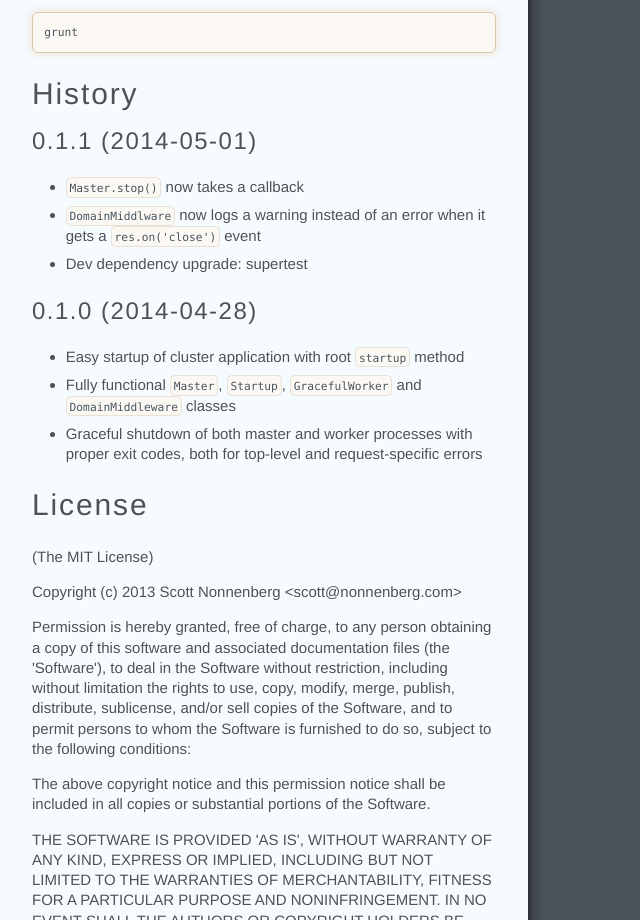
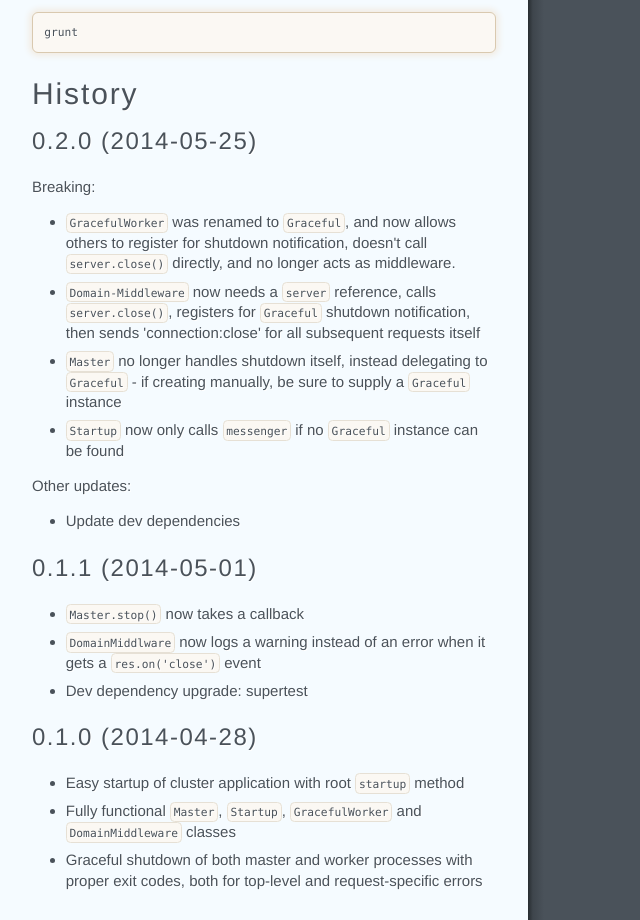
Before and after one commit to thehelp/cluster, a website: page docs/index.html in a window 1280 px wide. Shown: the part 2324-3244 px from the top of the page, without its empty margins (0-640 px from the left). Drawn offline with Linux system fonts and the light colour scheme.

Commit message:
v0.2.0
Breaking:

* `GracefulWorker` was renamed to `Graceful`, and now allows others to register for shutdown notification, doesn't call `server.close()` directly, and no longer acts as middleware.
* `Domain-Middleware` now needs a `server` reference, calls `server.close()`, registers for `Graceful` shutdown notification, then sends 'connection:close' for all subsequent requests itself
* `Master` no longer handles shutdown itself, instead delegating to `Graceful` - if creating manually, be sure to supply a `Graceful` instance
* `Startup` now only calls `messenger` if no `Graceful` instance can be found

Other updates:

* Update dev dependencies

```diff
--- a/docs/assets/behavior.js
+++ b/docs/assets/behavior.js
@@ -61,6 +61,14 @@ f.event={add:function(a,c,d,e,g){var h,i,j,k,l,m,n,o,p,q,r,s;if(!(a.nodeType===3
               "depth": 2,
               "children": [
                 {
+                  "type": "heading",
+                  "data": {
+                    "level": 3,
+                    "title": "0.2.0 (2014-05-25)",
+                    "slug": "020-2014-05-25"
+                  },
+                  "depth": 3
+                }, {
                   "type": "heading",
                   "data": {
                     "level": 3,
--- a/docs/index.html
+++ b/docs/index.html
@@ -96,6 +96,23 @@ kill PID
 
 <h2 id="history">History</h2>
 
+<h3 id="020-2014-05-25">0.2.0 (2014-05-25)</h3>
+
+<p>Breaking:</p>
+
+<ul>
+<li><code>GracefulWorker</code> was renamed to <code>Graceful</code>, and now allows others to register for shutdown notification, doesn't call <code>server.close()</code> directly, and no longer acts as middleware.</li>
+<li><code>Domain-Middleware</code> now needs a <code>server</code> reference, calls <code>server.close()</code>, registers for <code>Graceful</code> shutdown notification, then sends 'connection:close' for all subsequent requests itself</li>
+<li><code>Master</code> no longer handles shutdown itself, instead delegating to <code>Graceful</code> - if creating manually, be sure to supply a <code>Graceful</code> instance</li>
+<li><code>Startup</code> now only calls <code>messenger</code> if no <code>Graceful</code> instance can be found</li>
+</ul>
+
+<p>Other updates:</p>
+
+<ul>
+<li>Update dev dependencies</li>
+</ul>
+
 <h3 id="011-2014-05-01">0.1.1 (2014-05-01)</h3>
 
 <ul>
--- a/package.json
+++ b/package.json
@@ -1,6 +1,6 @@
 {
   "name": "thehelp-cluster",
-  "version": "0.1.1",
+  "version": "0.2.0",
   "main": "src/server/index.js",
 
   "dependencies": {
```
Also changed, not shown: README.md.
